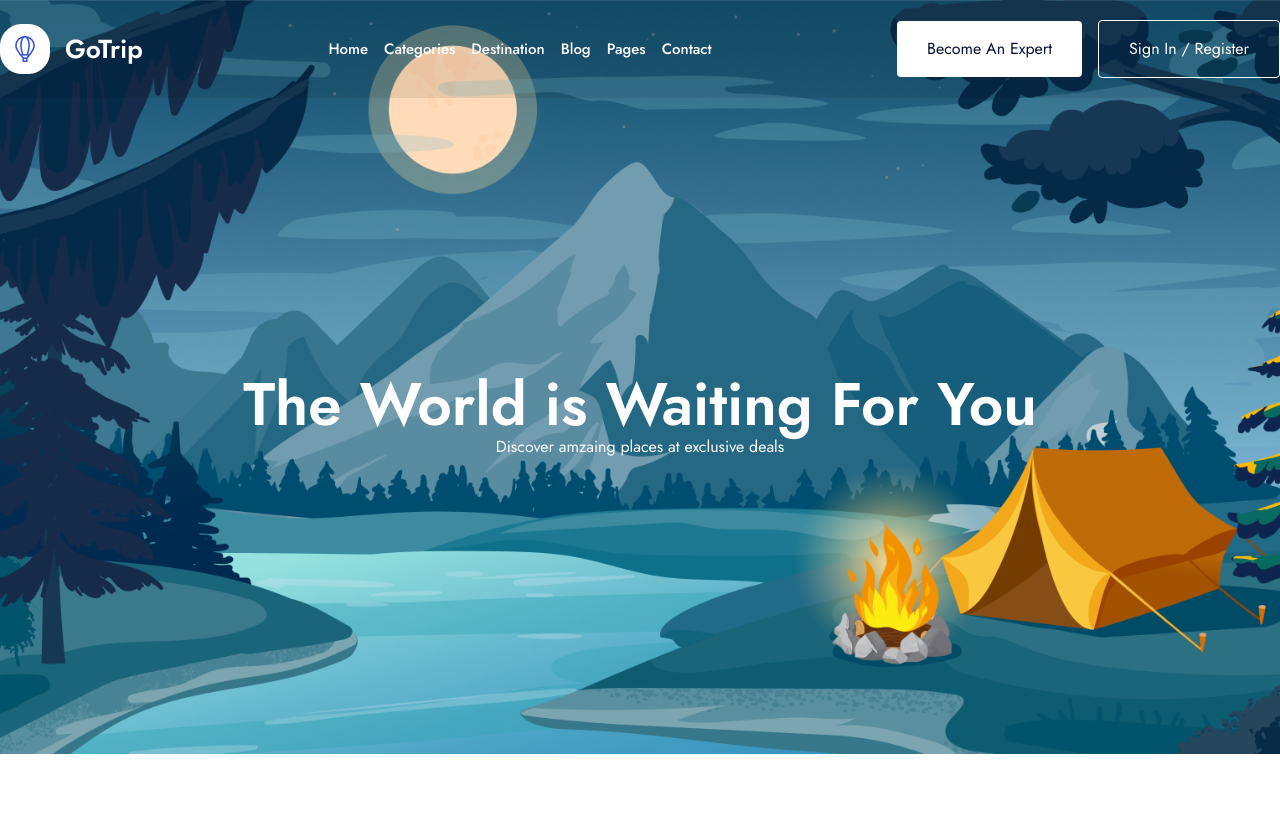
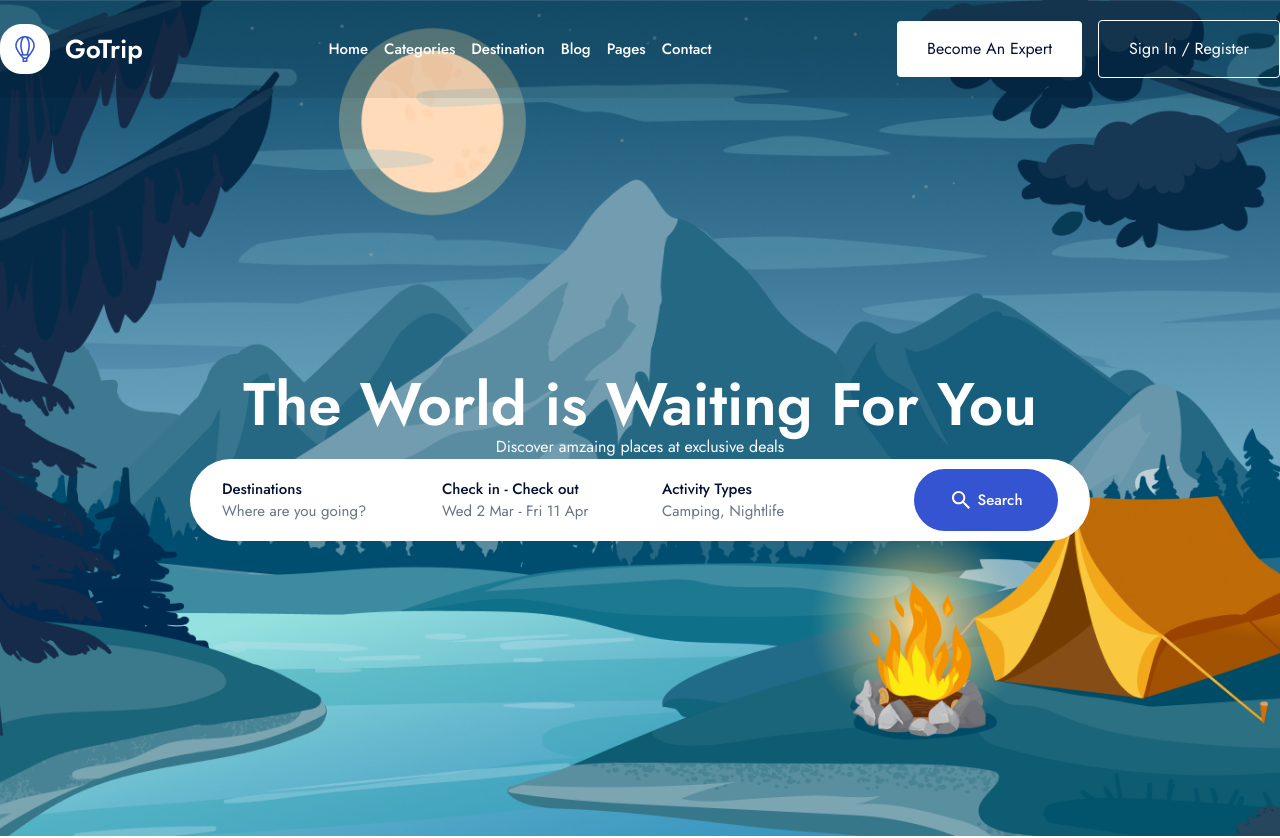
Before and after one commit to motasimdev/Go-Trip, a React (Vite) app: page / in a window 1280 px wide. Shown: the top 838 px of the page. Built offline with nearby package versions, Linux system fonts and the light colour scheme.

Commit message:
hero running

```diff
--- a/src/components/layout/Hero.jsx
+++ b/src/components/layout/Hero.jsx
@@ -1,20 +1,69 @@
 import React from "react";
 import ParaBase from "../ParaBase";
 import Container from "../Container";
+import { IoMdSearch } from "react-icons/io";
+import Flex from "../Flex";
 
 const Hero = () => {
   return (
     <>
-      <section className="bg-[url(/src/assets/bannerBg.png)] bg-no-repeat bg-cover bg-center py-14 lg:pt-[375px] pt-10 lg:pb-[295px]">
+      <section className="bg-[url(/src/assets/bannerBg.png)] bg-no-repeat bg-cover bg-center px-3 lg:px-0 pt-10 lg:pt-[375px] pb-10 lg:pb-[295px]">
         <Container>
           <div className="text-center">
-            <h1 className="font-semibold text-4xl lg:text-6xl text-white">
+            <h1 className="font-semibold text-3xl lg:text-6xl text-white">
               The World is Waiting For You
             </h1>
             <ParaBase className={"font-normal"}>
               Discover amzaing places at exclusive deals
             </ParaBase>
-            <div className=""></div>
+            <div className="bg-white rounded-2xl lg:rounded-full py-2.5 pl-8 lg:w-[900px] m-auto">
+              <div className="grid grid-cols-2 lg:grid-cols-4 gap-x-3 gap-y-3 lg:gap-y-0 items-center">
+                <div className="text-left">
+                  <p
+                    className={
+                      "text-[12px] lg:text-[15px] font-medium text-textClr1"
+                    }
+                  >
+                    Destinations
+                  </p>
+                  <p className={"text-[12px] lg:text-[15px] text-textClr2"}>
+                    Where are you going?
+                  </p>
+                </div>
+                <div className="text-left">
+                  <p
+                    className={
+                      "text-[12px] lg:text-[15px] font-medium text-textClr1"
+                    }
+                  >
+                    Check in - Check out
+                  </p>
+                  <p className={"text-[12px] lg:text-[15px] text-textClr2"}>
+                    Wed 2 Mar - Fri 11 Apr
+                  </p>
+                </div>
+                <div className="text-left">
+                  <p
+                    className={
+                      "text-[12px] lg:text-[15px] font-medium text-textClr1"
+                    }
+                  >
+                    Activity Types
+                  </p>
+                  <p className={"text-[12px] lg:text-[15px] text-textClr2"}>
+                    Camping, Nightlife
+                  </p>
+                </div>
+                <div className="">
+                  <button className="py-3 lg:py-[19px] px-[26px] lg:px-[35px] bg-[#3554D1] text-white text-[11px] lg:text-[15px] font-medium rounded-full">
+                    <Flex className={"gap-x-1"}>
+                      <IoMdSearch className="text-2xl" />
+                      Search
+                    </Flex>
+                  </button>
+                </div>
+              </div>
+            </div>
           </div>
         </Container>
       </section>
```
